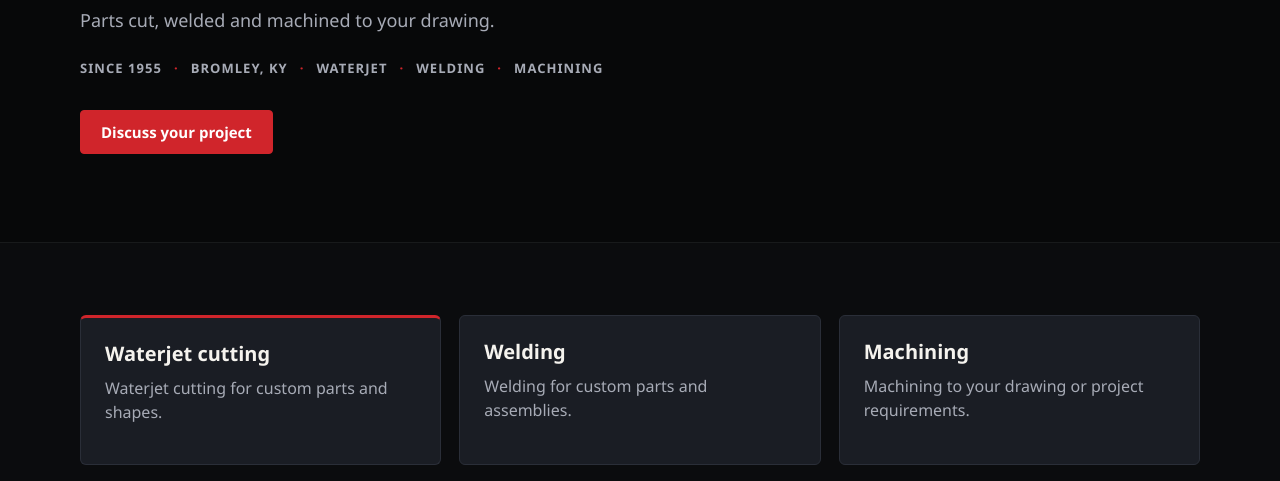
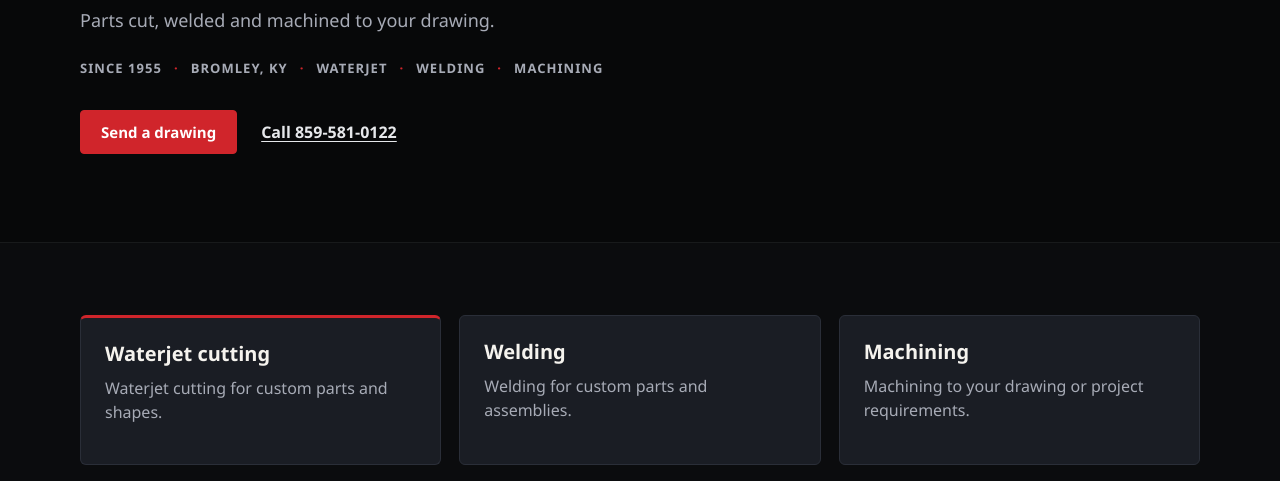
Before and after one commit to card0si/steidle-preview, a plain HTML site: page index.html in a window 1280 px wide. Shown: the part 319-800 px from the top of the page. Drawn offline with Linux system fonts and the light colour scheme.

Commit message:
Hero CTA: Send a drawing + Call link (Ruby lock)

```diff
--- a/index.html
+++ b/index.html
@@ -54,7 +54,8 @@
             <li>Since 1955</li><li>Bromley, KY</li><li>Waterjet</li><li>Welding</li><li>Machining</li>
           </ul>
           <div class="cta-row">
-            <a class="btn btn-primary" href="tel:8595810122">Discuss your project</a>
+            <a class="btn btn-primary" href="mailto:sales@steidlefab.com?subject=Drawing%20for%20quote">Send a drawing</a>
+            <a class="hero-call" href="tel:8595810122">Call 859-581-0122</a>
           </div>
         </div>
       </div>
--- a/site.css
+++ b/site.css
@@ -656,3 +656,7 @@ body.menu-lock { overflow: hidden; }
   .trust-bar li + li::before { content: none; }
   .trust-bar li { border: 1px solid rgba(230,232,235,.18); border-radius: 999px; padding: 4px 10px; }
 }
+.hero-plain .cta-row { align-items: center; gap: 12px 24px; }
+.hero-call { color: #E6E8EB; font-weight: 600; text-decoration: underline; text-underline-offset: 3px; min-height: 44px; display: inline-flex; align-items: center; }
+.hero-call:hover { color: #fff; }
+@media (max-width: 719px) { .hero-plain .cta-row { align-items: stretch; } .hero-call { justify-content: center; } }
```
